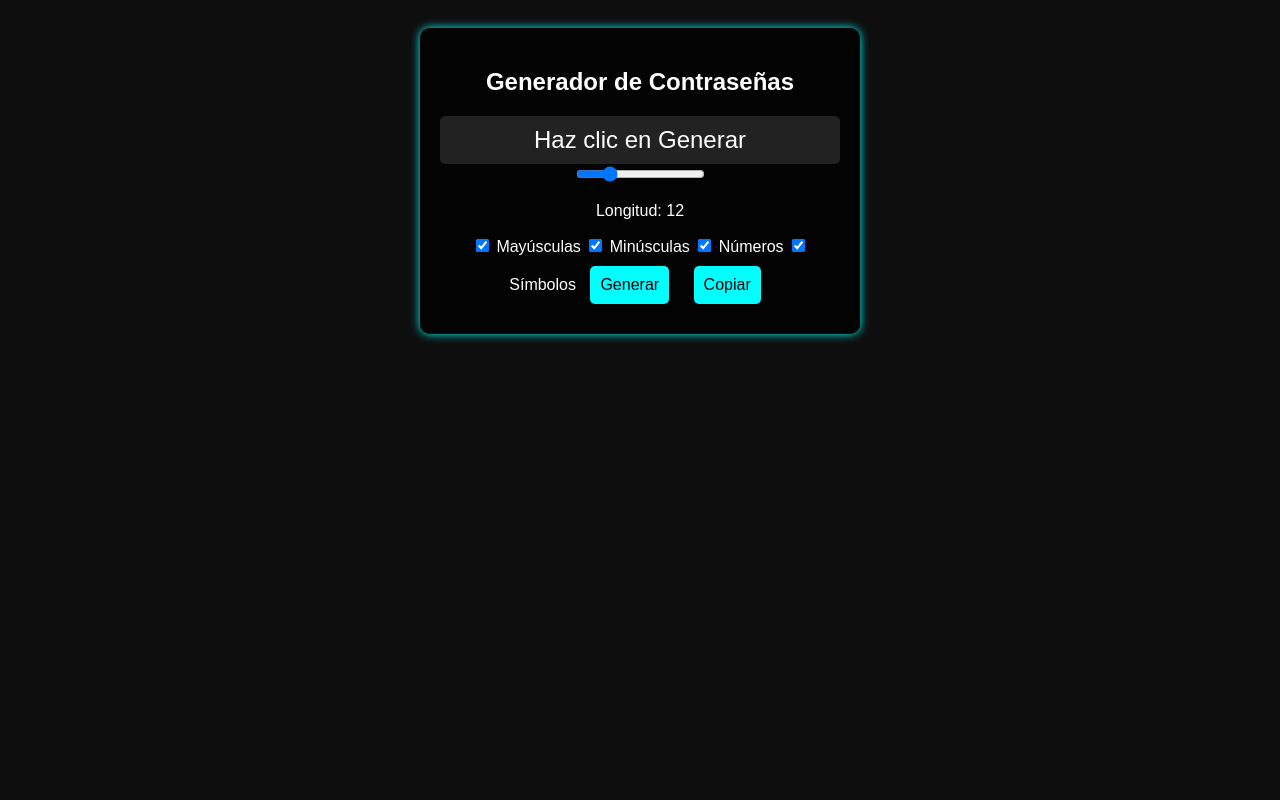
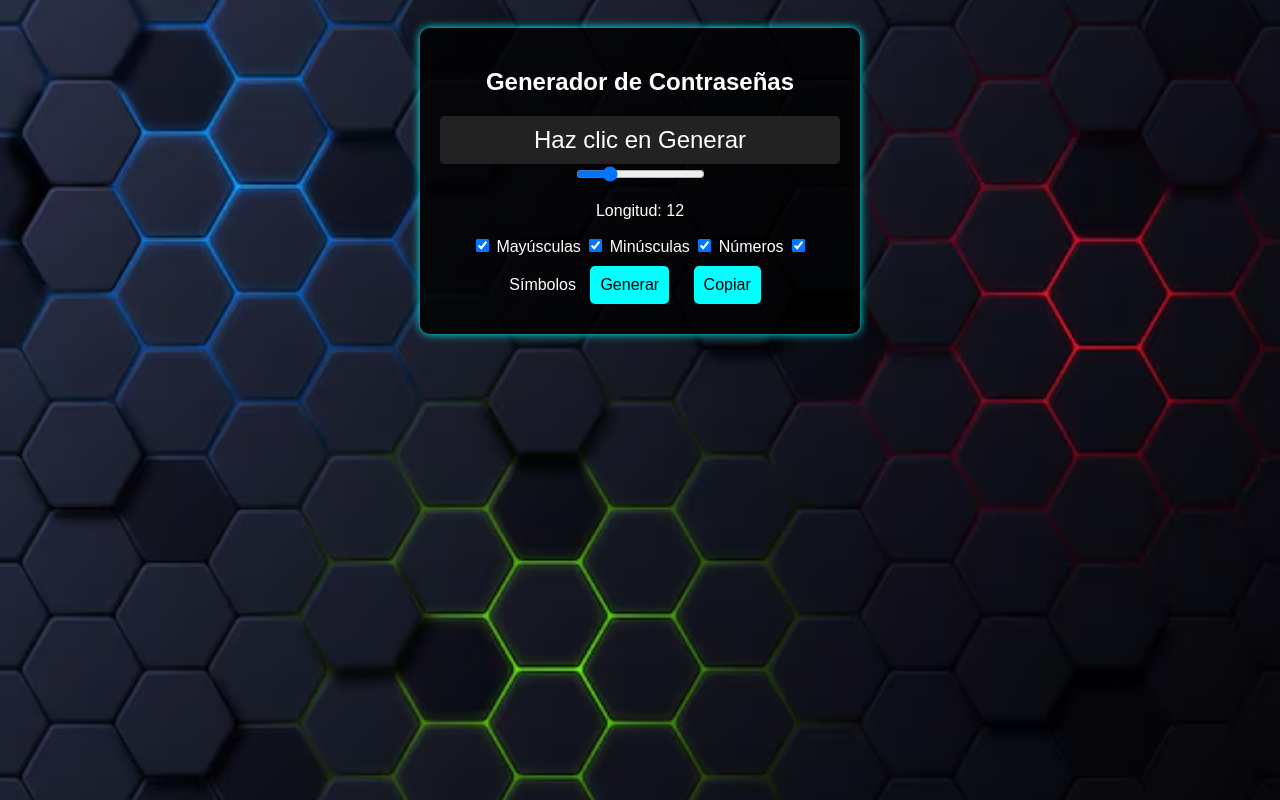
Before and after one commit to edMonroyP/contra_seg_E1447, a plain HTML site: page index.html in a window 1280 px wide. Drawn offline with Linux system fonts and the light colour scheme.

Commit message:
Se sube ajuste para la imagen de fondo

```diff
--- a/index.html
+++ b/index.html
@@ -7,7 +7,8 @@
     <style>
         body {
             font-family: Arial, sans-serif;
-            background: #0e0e0e;
+            background: url('images/fondo.jpg') no-repeat center center fixed;
+            background-size: cover;
             color: #fff;
             text-align: center;
             padding: 20px;
```
Also changed, not shown: images/fondo.jpg (added).
